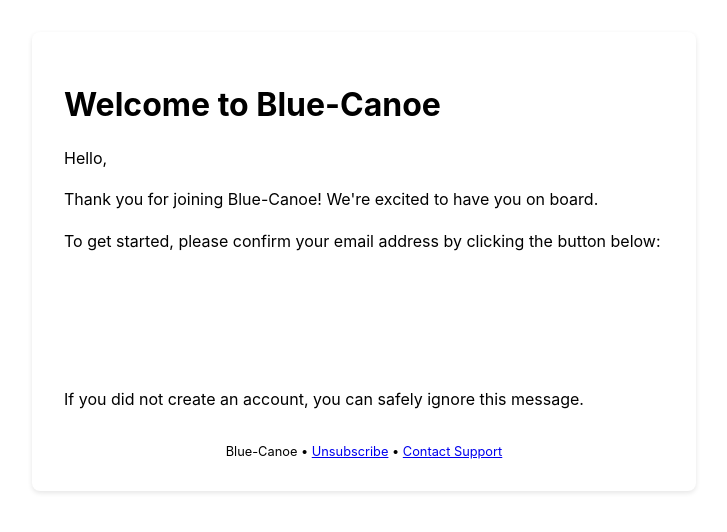
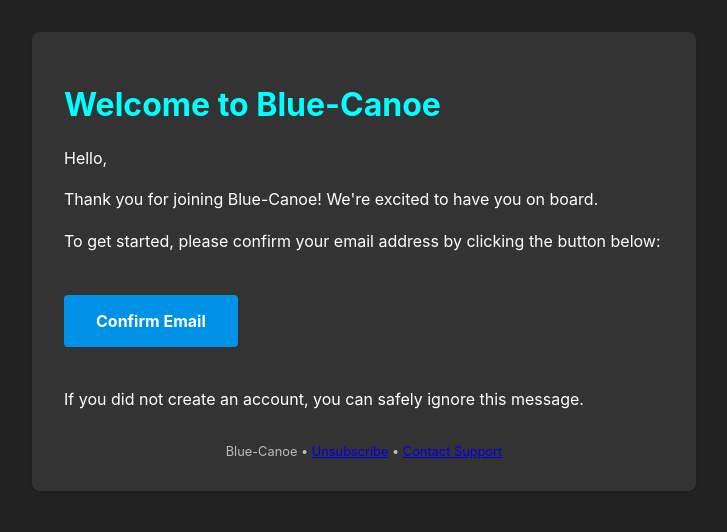
Before and after one commit to xword9009/blue-canoe-design-system, a plain HTML site: page docs/email-welcome.html in a window 1280 px wide. Shown: the whole page, without its empty margins (276-1003 px from the left). Drawn offline with Linux system fonts and the dark colour scheme.

Commit message:
Update email-welcome.html
Added dark mode respect.

```diff
--- a/docs/email-welcome.html
+++ b/docs/email-welcome.html
@@ -20,6 +20,28 @@
     .footer {
       font-size: 0.8rem; color: var(--color-dark); margin-top: 2rem; text-align: center;
     }
+
+    /* Dark mode styles */
+    @media (prefers-color-scheme: dark) {
+      body {
+        background: #222222 !important;
+        color: #ffffff !important;
+      }
+      .container {
+        background: #333333 !important;
+        color: #ffffff !important;
+      }
+      h1, h2, h3, h4 {
+        color: #00FFFF !important;
+      }
+      .button {
+        background: #0092E7 !important;
+        color: white !important;
+      }
+      .footer {
+        color: #bbbbbb !important;
+      }
+    }
   </style>
 </head>
 <body>
```
